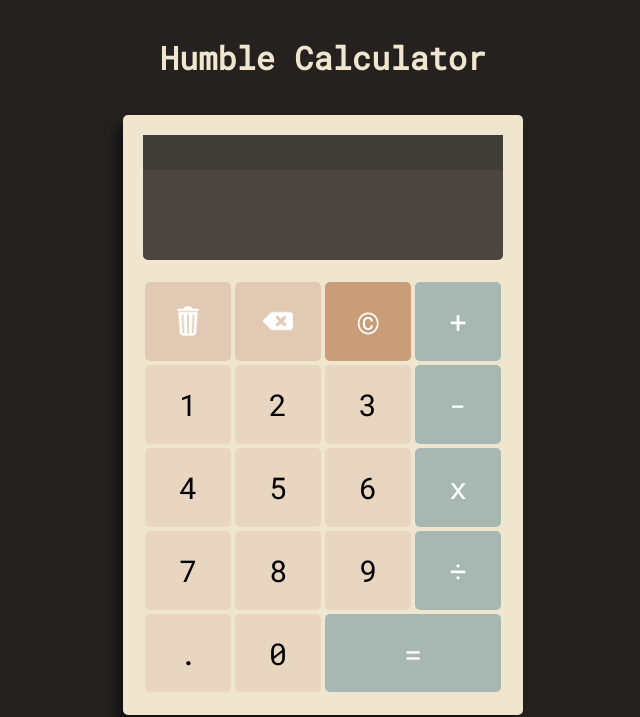
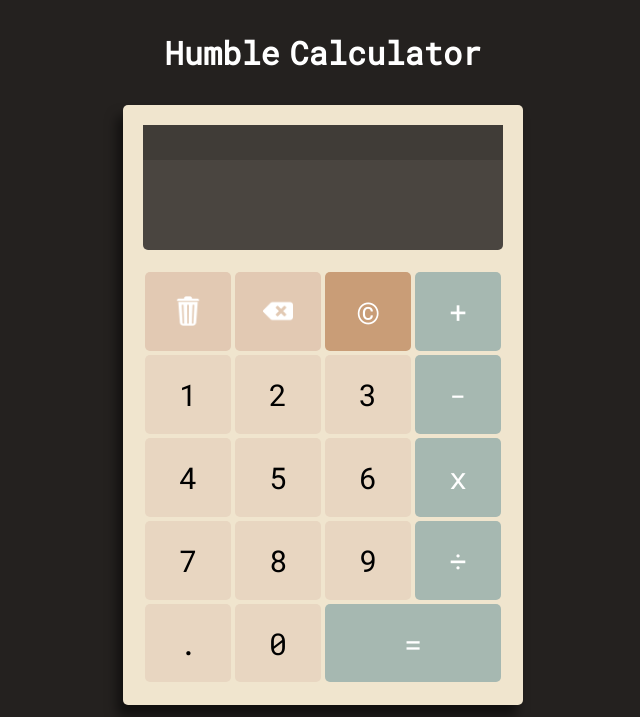
Before and after one commit to aliskyalisky/calculator, a plain HTML site: page index.html in a window 1280 px wide. Shown: the top 717 px of the page, without its empty margins (317-957 px from the left). Drawn offline with Linux system fonts and the light colour scheme.

Commit message:
added interactivity

```diff
--- a/index.html
+++ b/index.html
@@ -9,7 +9,9 @@
     <title>Calculator</title>
 </head>
 <body>
-    <h1 class="title">Humble Calculator</h1>
+    <div class="header">
+    <h1 class="title">Humble</h1> <h1 class="title">Calculator</h1>
+    </div>
     <div class="mainpanel">
         <div class="display">
             <p class="equation"></p>
--- a/styles.css
+++ b/styles.css
@@ -26,10 +26,15 @@
 }
 
 h1 {
+    display: inline-block;
     padding: 0;
-    margin: 10px 20px;
-    color: #F0E5CE;
+    margin: 0;
+    color: #FFF;
     transition: 1s;
+}
+
+h1.under {
+    color: var(--opbuttonsact)
 }
 
 h1:hover {
```
